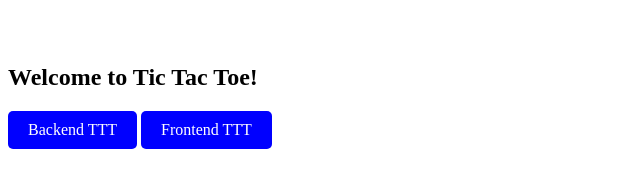
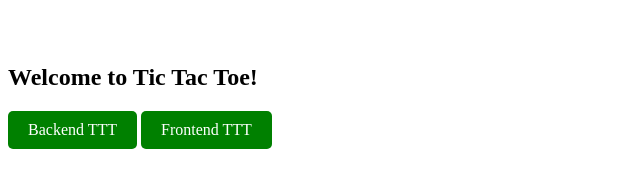
Before and after one commit to connor-kilgore/ttt-web, a plain HTML site: page index.html in a window 1280 px wide. Shown: the whole page, without its empty margins (0-640 px from the left). Drawn offline with Linux system fonts and the light colour scheme.

Commit message:
updated stylesheet

```diff
--- a/index.html
+++ b/index.html
@@ -2,24 +2,7 @@
 <html>
 <head>
  <title> TicTacToe </title>
-
- <style>
-  .button-link {
-    display: inline-block;
-    padding: 10px 20px;
-    font-size: 16px;
-    color: white;
-    background-color: blue;
-    text-align: center;
-    text-decoration: none;
-    border-radius: 5px;
-  }
-
-  .button-link:hover {
-    background-color: darkblue;
-  }
- </style>
-
+ <link rel="stylesheet" href="/styles.css">
 </head>
 
 <body>
--- /dev/null
+++ b/styles.css
@@ -0,0 +1,14 @@
+  .button-link {
+    display: inline-block;
+    padding: 10px 20px;
+    font-size: 16px;
+    color: white;
+    background-color: green;
+    text-align: center;
+    text-decoration: none;
+    border-radius: 5px;
+  }
+
+  .button-link:hover {
+    background-color: darkgreen;
+  }
```
